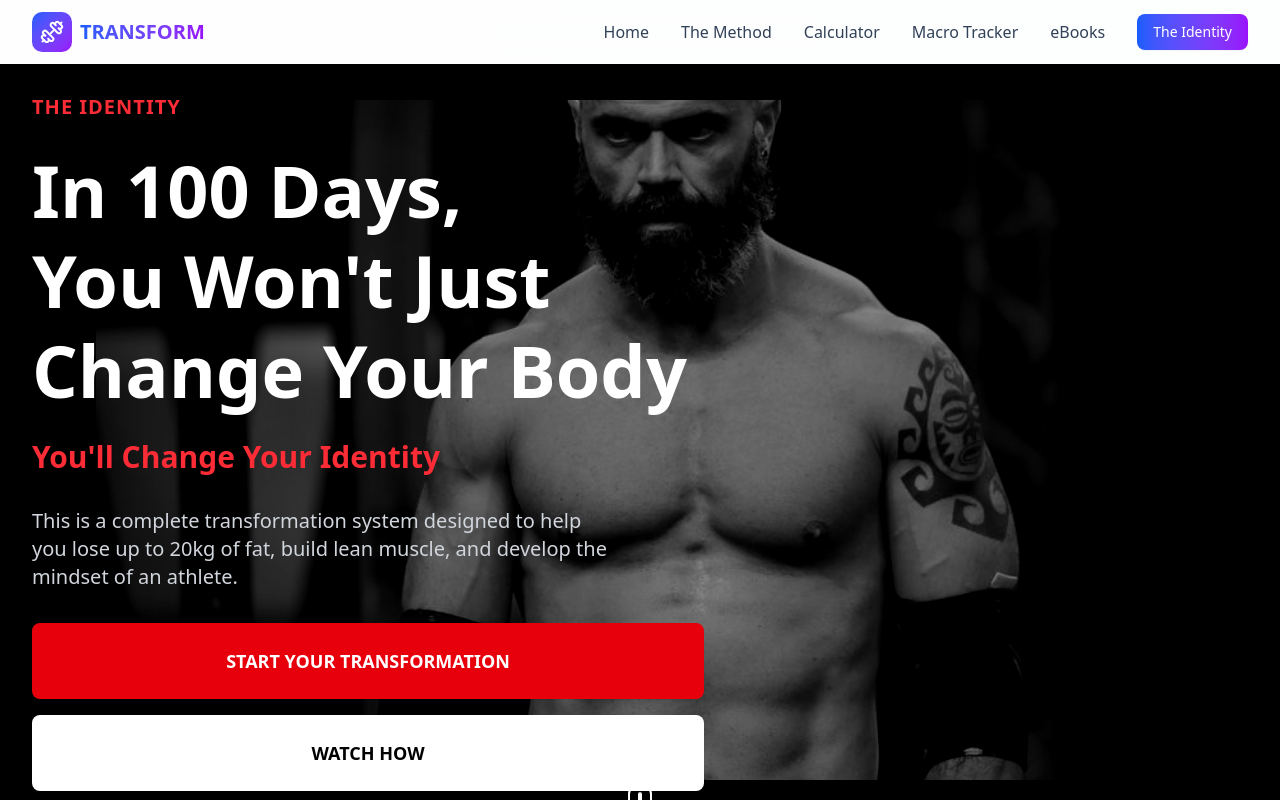
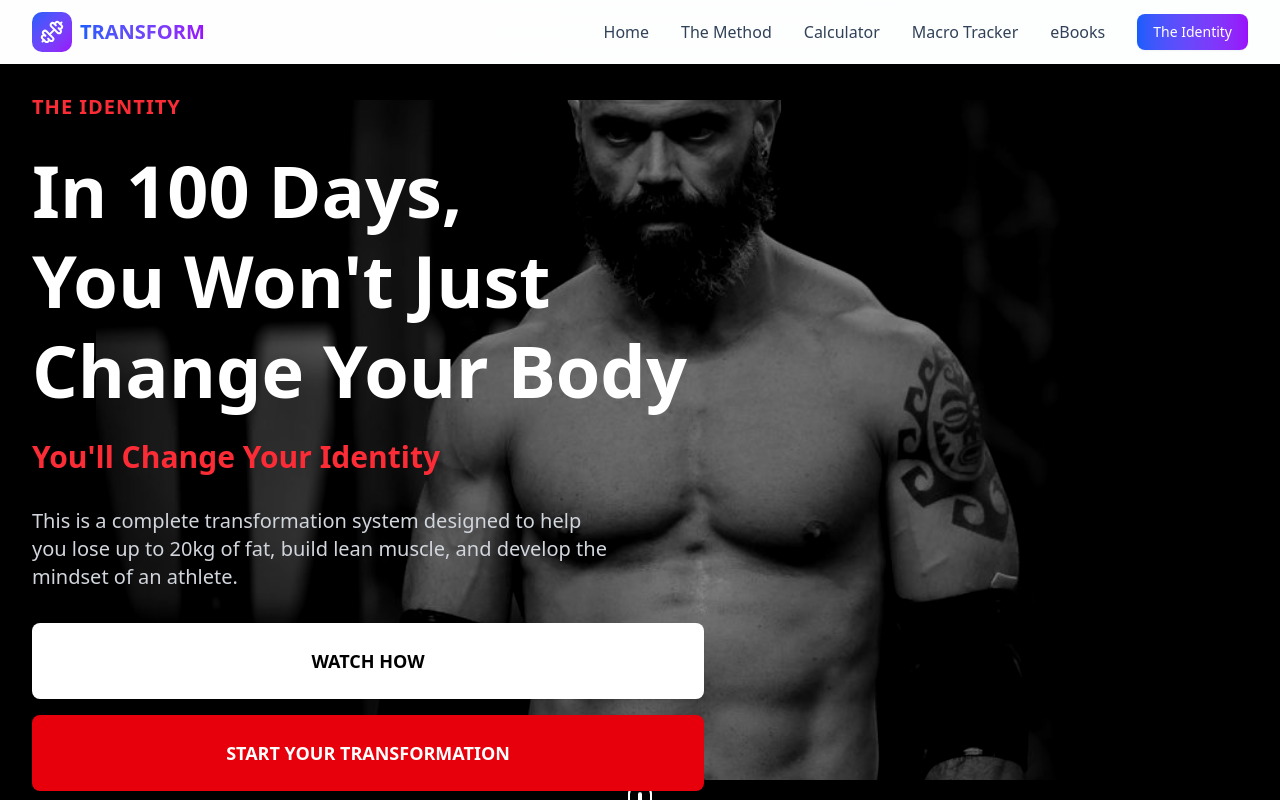
Before and after one commit to AdrianoDRJB/Transform-method, a React (Vite) app: page /offer in a window 1280 px wide. Shown: the top 800 px of the page. Built offline with nearby package versions, Linux system fonts and the light colour scheme.

Commit message:
Fix: Swap button order - WATCH HOW first, then START YOUR TRANSFORMATION

```diff
--- a/src/components/TheIdentity.jsx
+++ b/src/components/TheIdentity.jsx
@@ -111,17 +111,17 @@ function TheIdentity() {
               <div className="flex flex-col sm:flex-row gap-4">
                 <Button
                   size="lg"
+                  className="bg-white text-black hover:bg-gray-200 text-lg px-12 py-6 h-auto font-bold"
+                  onClick={() => window.open('https://www.loom.com/share/3201bd36895a4db0b3974394130a2811', '_blank')}
+                >
+                  WATCH HOW
+                </Button>
+                <Button
+                  size="lg"
                   className="bg-red-600 hover:bg-red-700 text-white text-lg px-12 py-6 h-auto font-bold"
                   onClick={() => document.getElementById('plans')?.scrollIntoView({ behavior: 'smooth' })}
                 >
                   START YOUR TRANSFORMATION
-                </Button>
-                <Button
-                  size="lg"
-                  className="bg-white text-black hover:bg-gray-200 text-lg px-12 py-6 h-auto font-bold"
-                  onClick={() => window.open('https://www.loom.com/share/3201bd36895a4db0b3974394130a2811', '_blank')}
-                >
-                  WATCH HOW
                 </Button>
               </div>
               <p className="mt-6 text-sm text-gray-400">
```
